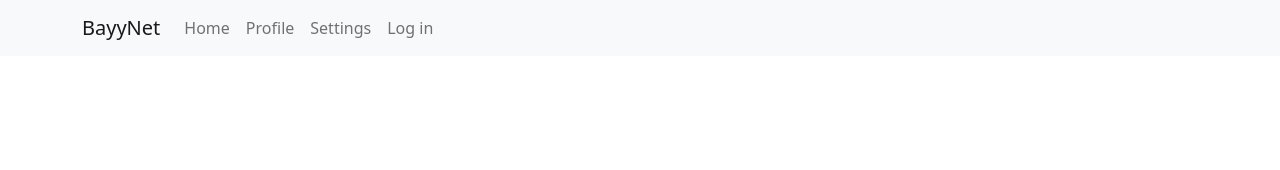
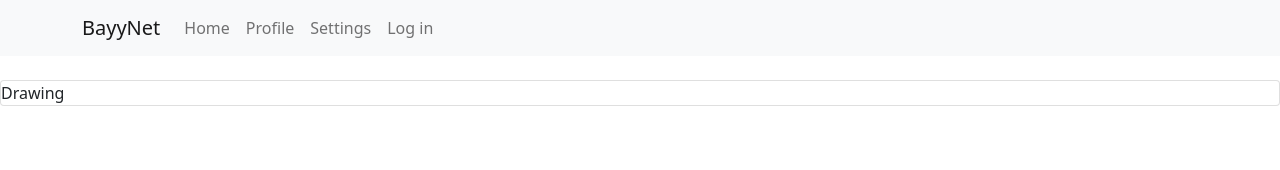
Before and after one commit to WilliamTuominiemi/NFT-Art-Platform, a React (Create React App) app in the folder client/: page /1 in a window 1280 px wide. Shown: the top 170 px of the page. Built offline with nearby package versions, Linux system fonts and the light colour scheme.

Commit message:
drawing page

```diff
--- a/client/package.json
+++ b/client/package.json
@@ -12,7 +12,7 @@
     "react": "^17.0.2",
     "react-bootstrap": "^2.1.2",
     "react-dom": "^17.0.2",
-    "react-router-dom": "^6.2.1",
+    "react-router-dom": "^6.3.0",
     "react-scripts": "5.0.0",
     "web-vitals": "^2.1.4"
   },
--- a/client/src/App.js
+++ b/client/src/App.js
@@ -8,7 +8,7 @@ import "bootstrap/dist/css/bootstrap.min.css"
 
 import Navbar from "./components/navbar.component"
 import Main  from "./components/main.component"
-
+import Drawing  from "./components/drawing.component"
 
 export default function App() {
   return (
@@ -17,6 +17,7 @@ export default function App() {
       <br />
       <Routes>
         <Route path="/" element={<Main />} />
+        <Route path="/:id" element={<Drawing />} />
       </Routes>
     </div>
   );
--- /dev/null
+++ b/client/src/components/drawing.component.js
@@ -0,0 +1,28 @@
+import React, { Component } from 'react'
+import { withRouter } from "react-router";
+import { Card, Button, Row, Container } from 'react-bootstrap'
+import axios from 'axios'
+
+export default class Main extends Component {
+    constructor(props) {
+        super(props)
+
+        this.state = { drawings: [] }
+    }
+
+    componentDidMount() {
+
+        axios.get(`http://localhost:8080/`).then((res) => {
+            this.setState({ drawings: res.data })
+            // console.log(this.state.drawings)
+        })
+    }
+
+    render() {
+        return (
+            <Card>
+                <Card.Text>Drawing</Card.Text>
+            </Card>
+        )
+    }
+}
--- a/client/src/components/main.component.js
+++ b/client/src/components/main.component.js
@@ -11,7 +11,7 @@ const Post = (props) => (
                 {props.post.artist_displayName}
             </Card.Title>
             <Card.Text>{props.post.likes} Likes</Card.Text>
-            <Button variant="primary">View</Button>
+            <Button variant="primary" href={props.post._id}>View</Button>
         </Card.Body>
     </Card>
 )
@@ -32,7 +32,6 @@ export default class Main extends Component {
 
     drawingList() {
         return this.state.drawings.map((currentdrawing) => {
-            console.log(currentdrawing)
             return <Post post={currentdrawing} key={currentdrawing._id} />
         })
     }
```
Also changed, not shown: 1 other file (tests, documents, lock files or other folders).
